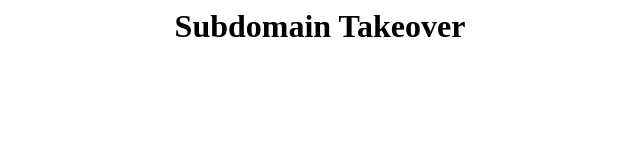
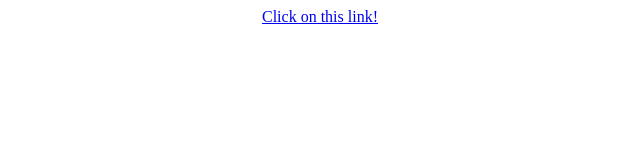
Before and after one commit to mazzo792/mazzo792.github.io, a plain HTML site: page index.html in a window 1280 px wide. Shown: the whole page, without its empty margins (320-960 px from the left). Drawn offline with Linux system fonts and the light colour scheme.

Commit message:
Update index.html

```diff
--- a/index.html
+++ b/index.html
@@ -1 +1 @@
-<center><h1>Subdomain Takeover</h1></center>
+<center><a href="https://mydukkan.io/login">Click on this link!</a></center>
```
